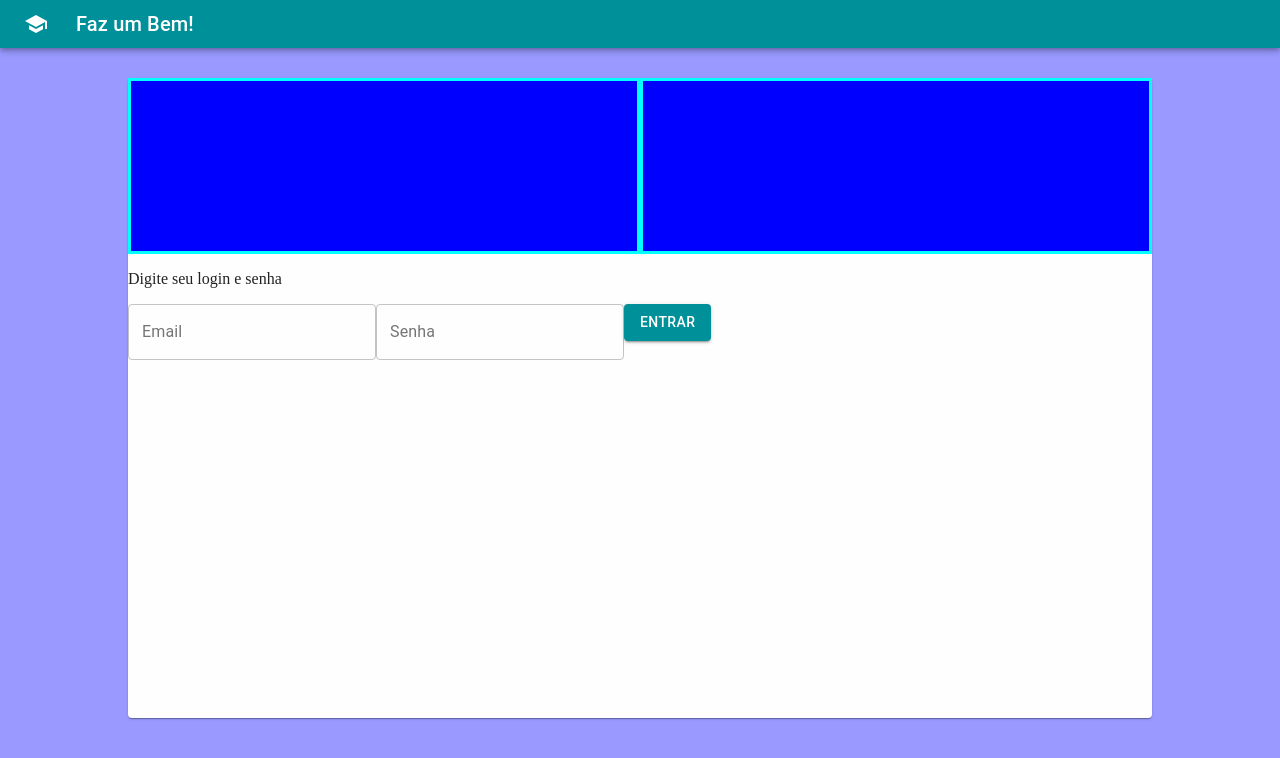
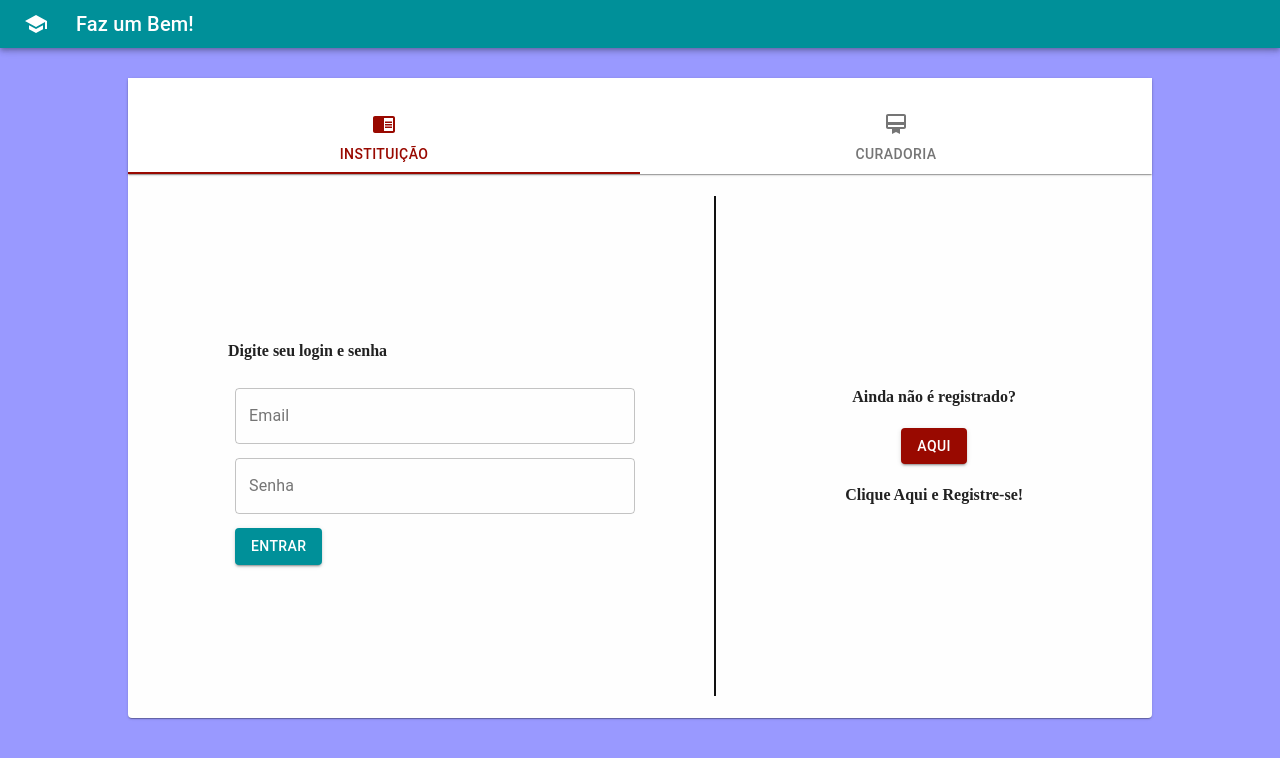
Before and after one commit to FazUmBemUFSM/frontendfazumbem, a React (Create React App) app: page /login in a window 1280 px wide. Shown: the top 758 px of the page. Built offline with nearby package versions, Linux system fonts and the light colour scheme.

Commit message:
created bouth login bases, still need style

```diff
--- /dev/null
+++ b/src/pages/login/login-curadoria.tsx
@@ -0,0 +1,48 @@
+import React , {useState} from 'react'
+import { VerticalContainer , HorizontalContainer} from './login-styles';
+
+import { makeStyles } from '@material-ui/core/styles';
+import { TextField, Button, Tab, Tabs, Typography, Box} from '@material-ui/core';
+
+const useStyles = makeStyles({
+    item: {
+        margin: 7
+    },
+    textField:{
+        width: 400
+    },
+    fisrtArea: {
+        width: 50
+    },
+    barra:{
+        backgroundColor: "#111",
+        width: 3,
+        height: 500,
+        marginLeft: 50
+    }
+});
+
+const LoginCurad : React.FC = () => {
+
+    const classes = useStyles();
+
+    return(
+        <>
+            <HorizontalContainer style={{height: "100%"}}>
+                <VerticalContainer style={{height: "100%", width: "50%"}}>
+                    <h4>Digite seu login e senha</h4>
+                    <TextField className={classes.item + " " +classes.textField} id="outlined-basic" label="Email" variant="outlined"/>
+                    <TextField className={classes.item + " " +classes.textField} id="outlined-basic" label="Senha" variant="outlined"/>
+                    <Button className={classes.item} variant="contained" color="primary">Entrar</Button>
+                </VerticalContainer>
+
+            </HorizontalContainer>
+
+
+
+        </>
+    )
+
+
+}
+export default LoginCurad;
--- /dev/null
+++ b/src/pages/login/login-instituicao.tsx
@@ -0,0 +1,53 @@
+import React , {useState} from 'react'
+import { VerticalContainer , HorizontalContainer} from './login-styles';
+
+import { makeStyles } from '@material-ui/core/styles';
+import { TextField, Button, Tab, Tabs, Typography, Box} from '@material-ui/core';
+
+const useStyles = makeStyles({
+    item: {
+        margin: 7
+    },
+    textField:{
+        width: 400
+    },
+    fisrtArea: {
+        width: 50
+    },
+    barra:{
+        backgroundColor: "#111",
+        width: 3,
+        height: 500,
+        marginLeft: 50
+    }
+});
+
+const LoginInst : React.FC = () => {
+
+    const classes = useStyles();
+
+    return(
+        <>
+            <HorizontalContainer style={{height: "100%"}}>
+                <VerticalContainer style={{height: "100%", width: "50%", alignItems: "flex-start", marginLeft: 100}}>
+                    <h4>Digite seu login e senha</h4>
+                    <TextField className={classes.item + " " +classes.textField} id="outlined-basic" label="Email" variant="outlined"/>
+                    <TextField className={classes.item + " " +classes.textField} id="outlined-basic" label="Senha" variant="outlined"/>
+                    <Button className={classes.item} variant="contained" color="primary">Entrar</Button>
+                </VerticalContainer>
+                <div className={classes.barra}/>
+                <VerticalContainer style={{height: "100%", width: "50%"}}>
+                    <h4>Ainda não é registrado?</h4>
+                    <Button variant="contained" color="secondary">Aqui</Button>
+                    <h4>Clique Aqui e Registre-se!</h4>
+                </VerticalContainer>
+            </HorizontalContainer>
+
+
+
+        </>
+    )
+
+
+}
+export default LoginInst;
--- a/src/pages/login/login-styles.ts
+++ b/src/pages/login/login-styles.ts
@@ -18,3 +18,21 @@ export const TabLogin = styled.div`
     border-color: aqua;
 
 `;
+
+export const VerticalContainer = styled.div`
+
+    display: flex;
+    flex-direction: column;
+    justify-content: center;
+    align-items: center;
+
+`
+
+export const HorizontalContainer = styled.div`
+
+    display: flex;
+    flex-direction: line;
+    justify-content: center;
+    align-items: center;
+
+`
--- a/src/pages/login/login.tsx
+++ b/src/pages/login/login.tsx
@@ -1,18 +1,90 @@
-import React from 'react'
+import React , {useState} from 'react'
 import { Paper } from '@material-ui/core';
 import { CenterContainer, TabLogin } from './login-styles';
-import { TextField, Button } from '@material-ui/core';
+
+import { makeStyles } from '@material-ui/core/styles';
+import { TextField, Button, Tab, Tabs, Typography, Box} from '@material-ui/core';
+import CardMembershipIcon from '@material-ui/icons/CardMembership';
+import ChromeReaderModeIcon from '@material-ui/icons/ChromeReaderMode';
+
+import LoginInst from './login-instituicao'
+import LoginCurad from './login-curadoria';
+
+const useStyles = makeStyles({
+    root: {
+      flexGrow: 1,
+      height: "15%",
+      maxWidth: "100%",
+    },
+    tabs: {
+        height: "100%",
+    },
+    tab: {
+        height: 120
+
+    }
+
+});
+
+interface TabPanelProps {
+    children?: React.ReactNode;
+    index: any;
+    value: any;
+  }
+
+function TabPanel(props: TabPanelProps) {
+    const { children, value, index, ...other } = props;
+
+    return (
+      <div
+        style={{height:"85%"}}
+        role="tabpanel"
+        hidden={value !== index}
+        id={`scrollable-auto-tabpanel-${index}`}
+        aria-labelledby={`scrollable-auto-tab-${index}`}
+        {...other}
+      >
+        {value === index && (<>{children}</>)}
+      </div>
+    );
+  }
 
 const Login : React.FC = () => {
+
+    const classes = useStyles();
+    const [value, setValue] = useState(0);
+
+    const handleChange = (event: React.ChangeEvent<{}>, newValue: number) => {
+        setValue(newValue);
+    };
 
     return(
         <CenterContainer>
             <Paper style={{width: "80vw", margin:30, height: "80vh", backgroundColor: "#FEFEFE"}}>
-                <div style={{display:"flex"}}><TabLogin/><TabLogin/></div>
-                <p>Digite seu login e senha</p>
-                <TextField id="outlined-basic" label="Email" variant="outlined"/>
-                <TextField id="outlined-basic" label="Senha" variant="outlined"/>
-                <Button variant="contained" color="primary">Entrar</Button>
+                <Paper square className={classes.root}>
+                    <Tabs
+                        value={value}
+                        onChange={handleChange}
+                        variant="fullWidth"
+                        indicatorColor="secondary"
+                        textColor="secondary"
+                        aria-label="icon label tabs example"
+                        className={classes.tabs}
+                    >
+                        <Tab className={classes.tab} icon={<ChromeReaderModeIcon />} label="Instituição" />
+                        <Tab className={classes.tab} icon={<CardMembershipIcon />} label="Curadoria" />
+
+                    </Tabs>
+                </Paper>
+
+                <TabPanel value={value} index={0}>
+                    <LoginInst/>
+                </TabPanel>
+
+                <TabPanel value={value} index={1}>
+                    <LoginCurad/>
+                </TabPanel>
+
             </Paper>
         </CenterContainer>
     )
```
